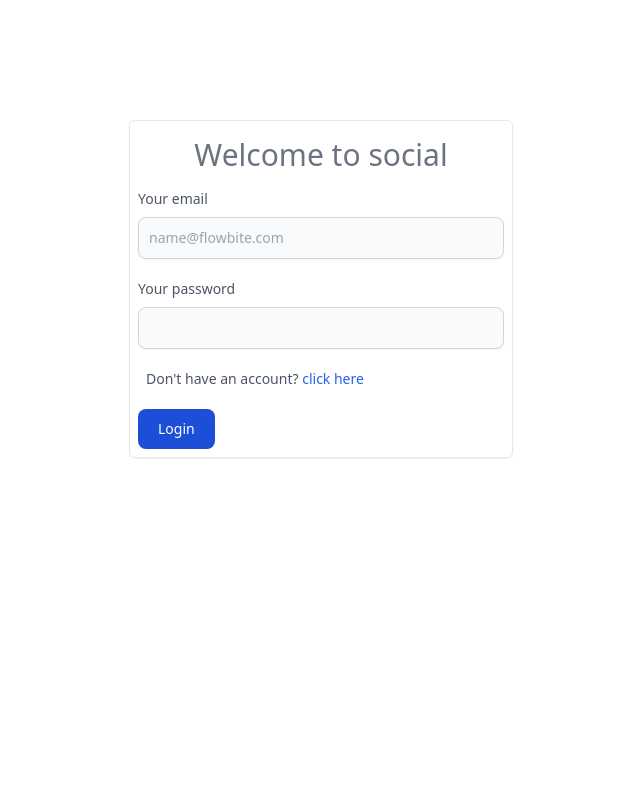
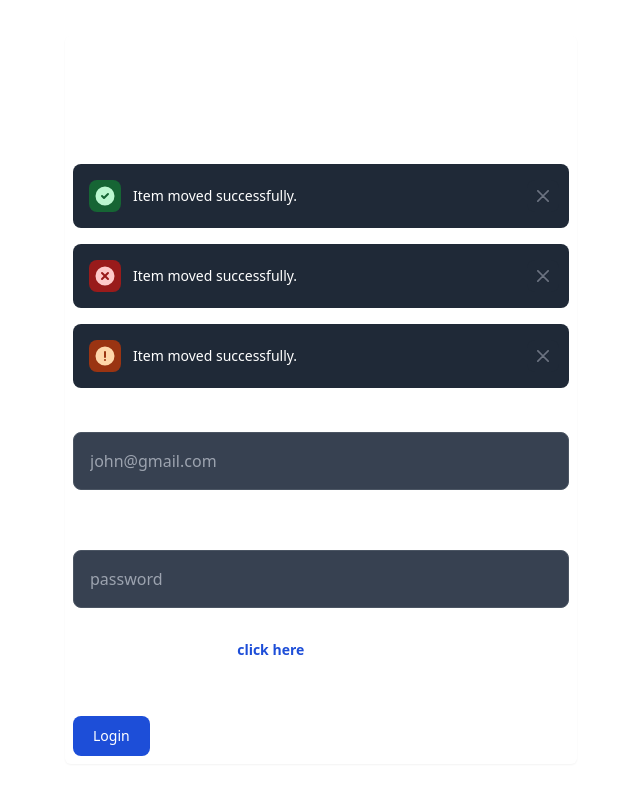
Before and after one commit to Shobhit-Mishra-02/Social-media-app, a Django app: page / in a window 1280 px wide. Shown: the whole page, without its empty margins (319-959 px from the left). Run offline with Django 4.2, Linux system fonts and the light colour scheme; some libraries are stand-ins or nearby versions.

Commit message:
style: added design for the login and signin form

```diff
--- a/templates/authentication/login.html
+++ b/templates/authentication/login.html
@@ -3,25 +3,109 @@
 {% block title %} login page {% endblock title %}
 
 {% block body %}
+<div class="w-full min-h-screen flex justify-center align-middle items-center">
+  <form class="w-full mx-auto border rounded-md shadow-sm p-2 text-white border-none sm:max-w-md lg:max-w-lg"
+    action="{% url 'authentication:login' %}" method="post">
+    <h3 class="text-3xl text-center pt-2 pb-6 sm:pb-12 sm:text-4xl md:text-5xl md:pb-16">Welcome to social</h3>
 
-<form class="max-w-sm mx-auto border rounded-md shadow-sm p-2 mt-24" action="{% url 'authentication:login' %}" method="post">
-  <h3 class="text-3xl text-gray-500 text-center pt-2 pb-4">Welcome to social</h3>
+    <!-- notification -->
+
+    <!-- success notification -->
+    <div class="flex items-center w-full p-4 mb-4 rounded-lg shadowtext-gray-400 bg-gray-800" role="alert">
+      <div class="inline-flex items-center justify-center flex-shrink-0 w-8 h-8 rounded-lg bg-green-800 text-green-200">
+        <svg class="w-5 h-5" aria-hidden="true" xmlns="http://www.w3.org/2000/svg" fill="currentColor"
+          viewBox="0 0 20 20">
+          <path
+            d="M10 .5a9.5 9.5 0 1 0 9.5 9.5A9.51 9.51 0 0 0 10 .5Zm3.707 8.207-4 4a1 1 0 0 1-1.414 0l-2-2a1 1 0 0 1 1.414-1.414L9 10.586l3.293-3.293a1 1 0 0 1 1.414 1.414Z" />
+        </svg>
+        <span class="sr-only">Check icon</span>
+      </div>
+      <div class="ms-3 text-sm font-normal">Item moved successfully.</div>
+      <button type="button"
+        class="ms-auto -mx-1.5 -my-1.5 text-gray-500 rounded-lg focus:ring-2 focus:ring-gray-300 p-1.5 hover:bg-gray-700 inline-flex items-center justify-center h-8 w-8 hover:text-white bg-gray-800"
+        data-dismiss-target="#toast-success" aria-label="Close">
+        <span class="sr-only">Close</span>
+        <svg class="w-3 h-3" aria-hidden="true" xmlns="http://www.w3.org/2000/svg" fill="none" viewBox="0 0 14 14">
+          <path stroke="currentColor" stroke-linecap="round" stroke-linejoin="round" stroke-width="2"
+            d="m1 1 6 6m0 0 6 6M7 7l6-6M7 7l-6 6" />
+        </svg>
+      </button>
+    </div>
+
+    <!-- error notification -->
+    <div class="flex items-center w-full p-4 mb-4 rounded-lg shadowtext-gray-400 bg-gray-800" role="alert">
+      <div class="inline-flex items-center justify-center flex-shrink-0 w-8 h-8 rounded-lg bg-red-800 text-red-200">
+        <svg class="w-5 h-5" aria-hidden="true" xmlns="http://www.w3.org/2000/svg" fill="currentColor"
+          viewBox="0 0 20 20">
+          <path
+            d="M10 .5a9.5 9.5 0 1 0 9.5 9.5A9.51 9.51 0 0 0 10 .5Zm3.707 11.793a1 1 0 1 1-1.414 1.414L10 11.414l-2.293 2.293a1 1 0 0 1-1.414-1.414L8.586 10 6.293 7.707a1 1 0 0 1 1.414-1.414L10 8.586l2.293-2.293a1 1 0 0 1 1.414 1.414L11.414 10l2.293 2.293Z" />
+        </svg>
+        <span class="sr-only">Error icon</span>
+      </div>
+      <div class="ms-3 text-sm font-normal">Item moved successfully.</div>
+      <button type="button"
+        class="ms-auto -mx-1.5 -my-1.5 text-gray-500 rounded-lg focus:ring-2 focus:ring-gray-300 p-1.5 hover:bg-gray-700 inline-flex items-center justify-center h-8 w-8 hover:text-white bg-gray-800"
+        data-dismiss-target="#toast-success" aria-label="Close">
+        <span class="sr-only">Close</span>
+        <svg class="w-3 h-3" aria-hidden="true" xmlns="http://www.w3.org/2000/svg" fill="none" viewBox="0 0 14 14">
+          <path stroke="currentColor" stroke-linecap="round" stroke-linejoin="round" stroke-width="2"
+            d="m1 1 6 6m0 0 6 6M7 7l6-6M7 7l-6 6" />
+        </svg>
+      </button>
+    </div>
+
+    <!-- warning notification -->
+    <div class="flex items-center w-full p-4 mb-4 rounded-lg shadowtext-gray-400 bg-gray-800" role="alert">
+      <div
+        class="inline-flex items-center justify-center flex-shrink-0 w-8 h-8 rounded-lg bg-orange-800 text-orange-200">
+        <svg class="w-5 h-5" aria-hidden="true" xmlns="http://www.w3.org/2000/svg" fill="currentColor"
+          viewBox="0 0 20 20">
+          <path
+            d="M10 .5a9.5 9.5 0 1 0 9.5 9.5A9.51 9.51 0 0 0 10 .5ZM10 15a1 1 0 1 1 0-2 1 1 0 0 1 0 2Zm1-4a1 1 0 0 1-2 0V6a1 1 0 0 1 2 0v5Z" />
+        </svg>
+        <span class="sr-only">Warning icon</span>
+      </div>
+      <div class="ms-3 text-sm font-normal">Item moved successfully.</div>
+      <button type="button"
+        class="ms-auto -mx-1.5 -my-1.5 text-gray-500 rounded-lg focus:ring-2 focus:ring-gray-300 p-1.5 hover:bg-gray-700 inline-flex items-center justify-center h-8 w-8 hover:text-white bg-gray-800"
+        data-dismiss-target="#toast-success" aria-label="Close">
+        <span class="sr-only">Close</span>
+        <svg class="w-3 h-3" aria-hidden="true" xmlns="http://www.w3.org/2000/svg" fill="none" viewBox="0 0 14 14">
+          <path stroke="currentColor" stroke-linecap="round" stroke-linejoin="round" stroke-width="2"
+            d="m1 1 6 6m0 0 6 6M7 7l6-6M7 7l-6 6" />
+        </svg>
+      </button>
+    </div>
+
+    <!-- notification end -->
+
     {% csrf_token %}
     {% if error_message %}
     <p>{{error_message}}</p>
     {% endif %}
-  <div class="mb-5">
-    <label for="email" class="block mb-2 text-sm font-medium text-gray-600">Your email</label>
-    <input type="email" id="email" name="email" class="shadow-sm bg-gray-50 border border-gray-300 text-gray-900 text-sm rounded-lg focus:ring-blue-500 focus:border-blue-500 block w-full p-2.5" placeholder="name@flowbite.com" required>
+    <div class="mb-5 sm:mb-8">
+      <label for="email" class="block mb-2 text-sm font-medium ">Your email</label>
+      <input type="email" id="email" name="email"
+        class="block w-full p-4  border rounded-lg outline-none sm:text-md focus:ring-blue-500 focus:border-blue-500 bg-gray-700 border-gray-600 placeholder-gray-400 text-white"
+        placeholder="john@gmail.com" required>
     </div>
-  <div class="mb-5">
-    <label for="password" class="block mb-2 text-sm font-medium text-gray-600">Your password</label>
-    <input type="password" id="password" name="password" class="shadow-sm bg-gray-50 border border-gray-300 text-gray-900 text-sm rounded-lg focus:ring-blue-500 focus:border-blue-500 block w-full p-2.5 " required>
+    <div class="mb-5 sm:mb-8">
+      <label for="password" class="block mb-2 text-sm font-medium">Your password</label>
+      <input type="password" id="password" name="password"
+        class="block w-full p-4  border rounded-lg outline-none sm:text-md focus:ring-blue-500 focus:border-blue-500 bg-gray-700 border-gray-600 placeholder-gray-400 text-white"
+        placeholder="password" required>
     </div>
-  <div class="flex items-start mb-5">
-    <label for="terms" class="ms-2 text-sm font-medium text-gray-600">Don't have an account? <a href="{% url 'authentication:signup' %}" class="text-blue-600 hover:underline">click here</a></label>
+    <div class="flex items-start mb-5 sm:mb-10">
+      <label for="terms" class="ms-2 text-sm font-medium ">Don't have an account? <a
+          href="{% url 'authentication:signup' %}"
+          class="text-blue-700 font-semibold outline-none hover:underline hover:text-blue-600 focus:underline">click
+          here</a></label>
     </div>
-  <button type="submit" class="text-white bg-blue-700 hover:bg-blue-800 focus:ring-4 focus:outline-none focus:ring-blue-300 font-medium rounded-lg text-sm px-5 py-2.5 text-center">Login</button>
+    <div class="md:pt-4">
+      <button type="submit"
+        class="text-white bg-blue-700 hover:bg-blue-800 focus:ring-4 focus:outline-none focus:ring-blue-300 font-medium rounded-lg text-sm px-5 py-2.5 text-center">Login</button>
+    </div>
   </form>
+</div>
 
 {% endblock body %}
--- a/templates/base.html
+++ b/templates/base.html
@@ -3,6 +3,7 @@
 
 <!DOCTYPE html>
 <html lang="en">
+
 <head>
     <meta charset="UTF-8">
     <meta name="viewport" content="width=device-width, initial-scale=1.0">
@@ -20,19 +21,17 @@
     <!-- <link href="https://cdnjs.cloudflare.com/ajax/libs/flowbite/2.2.0/flowbite.min.css" rel="stylesheet" /> -->
     <script src="https://cdnjs.cloudflare.com/ajax/libs/flowbite/2.2.0/flowbite.min.js"></script>
 </head>
+
 <body>
+
+    <div class="w-full min-h-screen dark:bg-gray-900 dark:text-white">
+
 
         {% block navigation %}
 
         {% endblock navigation %}
 
-    <div class="w-full p-1 fixed bottom-0 md:max-w-md md:right-0 z-50">
-        {% block notification %}
-        <div id="notification"></div>
-        {% endblock notification %}
-    </div>
-
-    <div class="px-6 pt-6 sm:px-12 md:px-20">
+        <div class="px-6 sm:px-12 md:px-20">
             {% block body %}
 
             {% endblock body %}
@@ -42,7 +41,7 @@
         {% block footer %}
 
         {% endblock footer %}
-
+    </div>
 
     <script src="https://ajax.googleapis.com/ajax/libs/jquery/3.7.1/jquery.min.js"></script>
 
@@ -56,4 +55,5 @@
     {% endblock javascript_for_navbar %}
 
 </body>
+
 </html>
```
Also changed, not shown: templates/authentication/signup.html (+32 -16 lines). Lines whose indentation alone changed are shown as unchanged.
